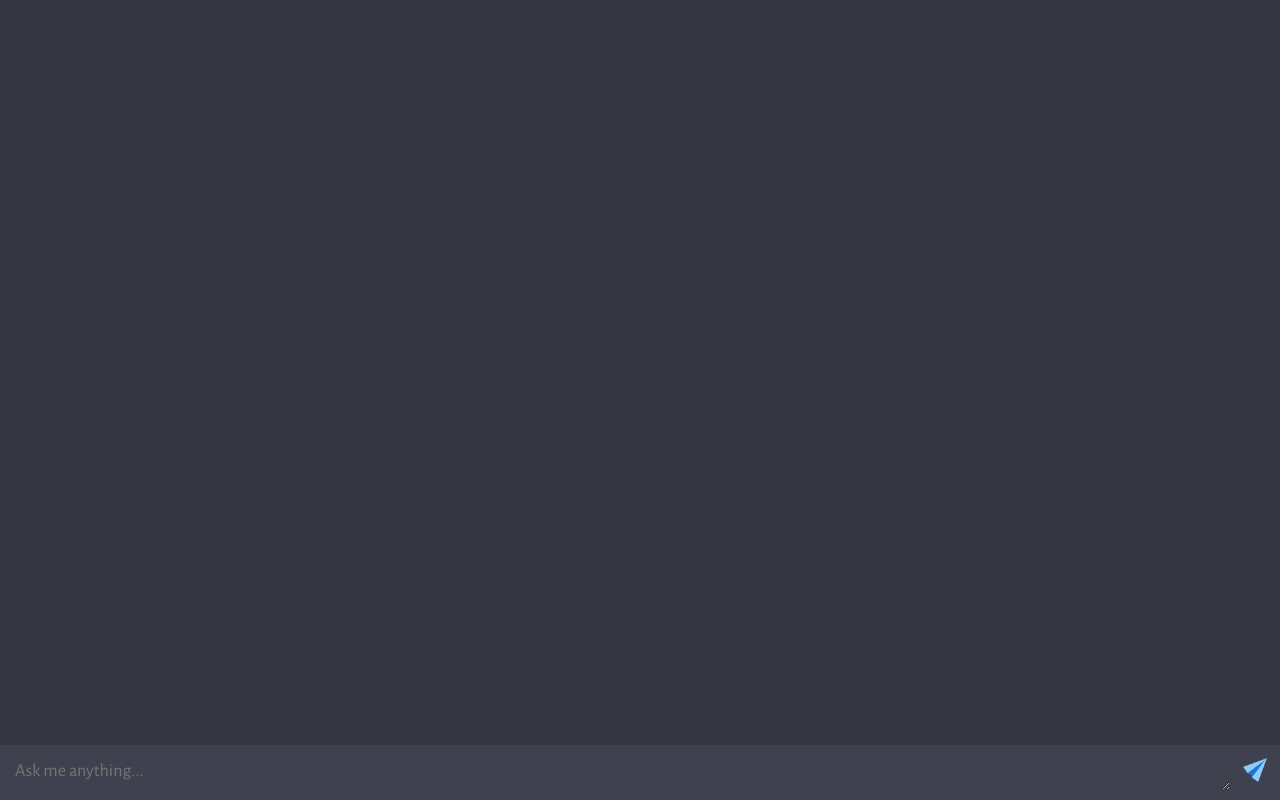
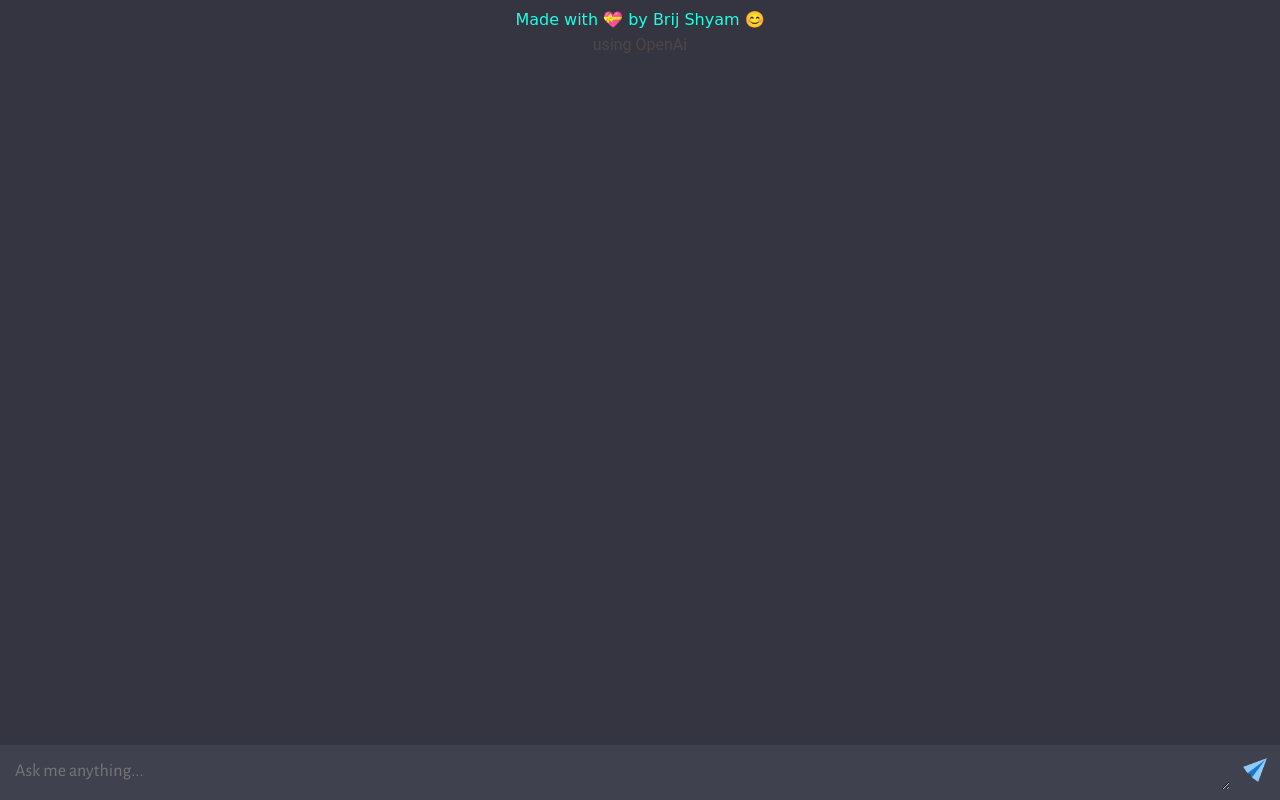
Before and after one commit to brijshyam/codeBot-Sassy, a website built with Vite: page client/index.html in a window 1280 px wide. Built offline with nearby package versions, Linux system fonts and the light colour scheme.

Commit message:
Update 2.0

```diff
--- a/client/index.html
+++ b/client/index.html
@@ -11,6 +11,9 @@
 
   <body>
     <div id="app">
+      <p class="self-tag">Made with <span>💝</span> by Brij Shyam <span>😊</span> <br>
+      <p class="ai-credit">using OpenAi</p>
+      </p>
       <div id="chat_container"></div>
 
       <form>
--- a/client/style.css
+++ b/client/style.css
@@ -9,6 +9,22 @@
 
 body {
   background: #343541;
+}
+
+.self-tag {
+  margin-top: 10px;
+  color: rgb(27, 255, 225);
+  font-size: 1.2 rem;
+  font-family: cursive;
+}
+
+.ai-credit {
+  padding-top: 5px;
+  color: #4e4646;
+  font-size: 1rem;
+  font-family: 'Nunito Sans', sans-serif;
+  font-family: 'Roboto', sans-serif;
+
 }
 
 #app {
```
